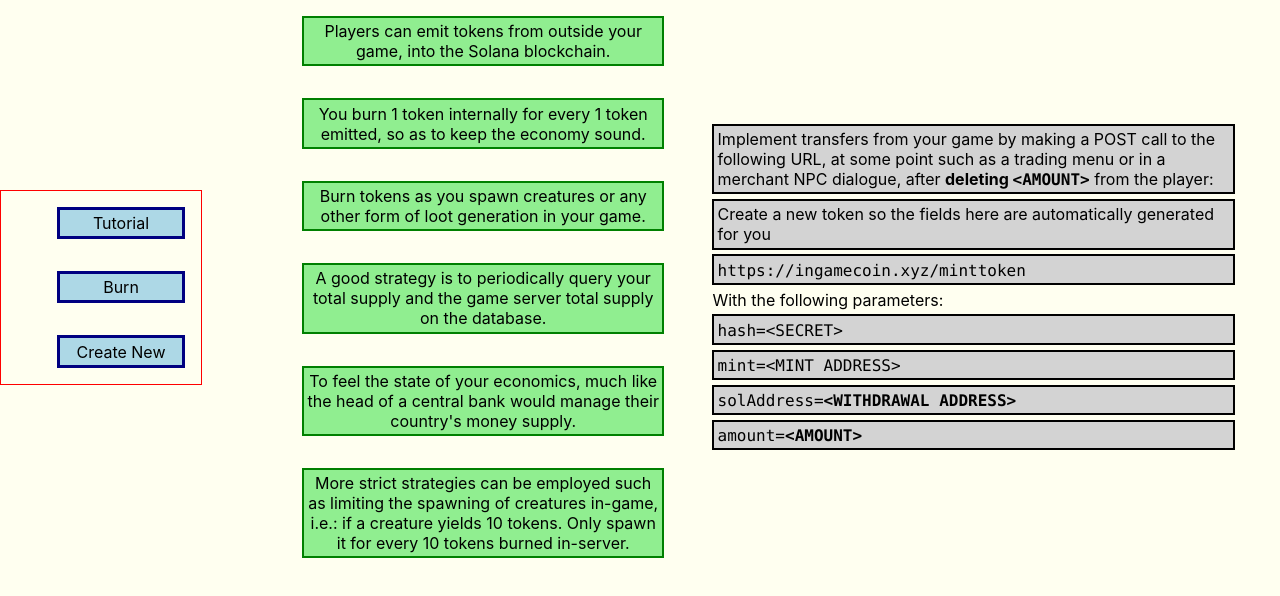
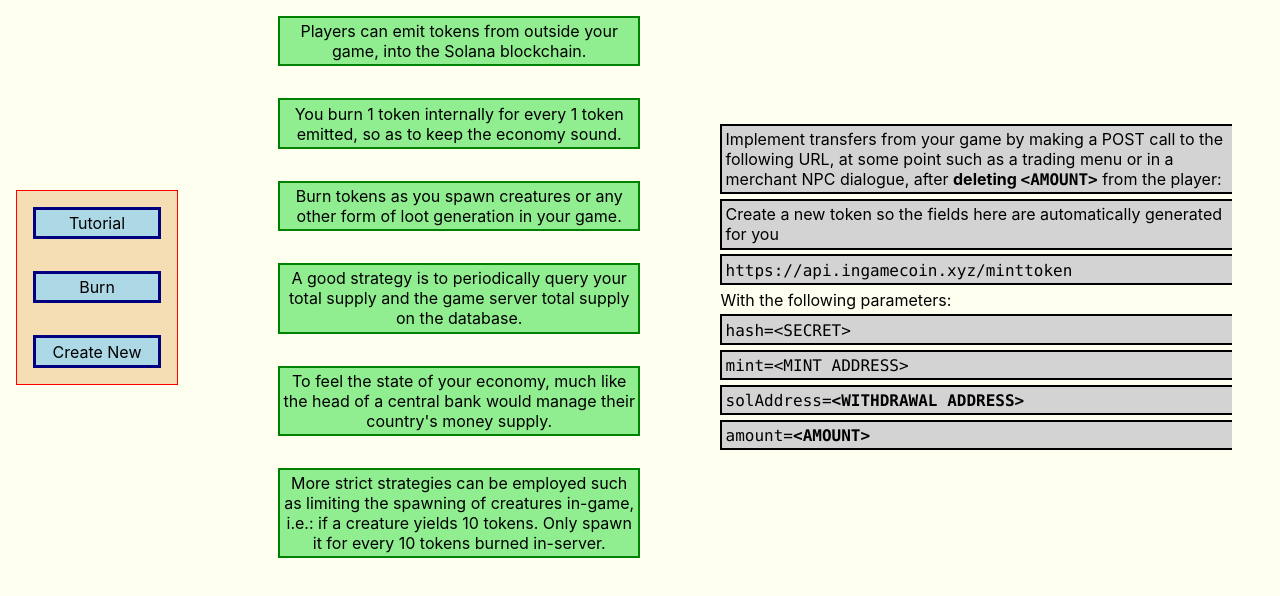
Before and after one commit to alexgfh/ingametoken, a React (Create React App) app: page /concept in a window 1280 px wide. Shown: the top 596 px of the page. Built offline with nearby package versions, Linux system fonts and the light colour scheme.

Commit message:
Improve create new token text. Improve CSS, increase supply to 100000

```diff
--- a/src/Burn.css
+++ b/src/Burn.css
@@ -38,3 +38,7 @@ input {
 .Button:hover {
   background-color: lightcoral;
 }
+
+body {
+  margin-right: 3em;
+}
--- a/src/Concept.css
+++ b/src/Concept.css
@@ -2,8 +2,9 @@
   text-align: center;
   display: flex;
   flex-direction: column;
-  justify-content: end;
-  padding-left: 100px;
+  justify-content: center;
+  align-items: center;
+  margin-left: 100px;
 }
 
 .Concept p {
@@ -11,7 +12,7 @@
   background-color: lightgreen;
   border: 2px solid green;
   width: 22em;
-  margin-right: 3em;
+  margin-inline-end: 5em;
 }
 
 .Instructions > div,
@@ -23,3 +24,14 @@
   margin-top: 0.3em;
   margin-bottom: 0.3em;
 }
+
+.Header {
+  display: flex;
+  flex-direction: row;
+  justify-content: center;
+}
+
+html,
+body {
+  overflow-x: auto;
+}
--- a/src/Concept.tsx
+++ b/src/Concept.tsx
@@ -34,7 +34,7 @@ function Burn() {
           game server total supply on the database.
         </p>
         <p>
-          To feel the state of your economics, much like the head of a central
+          To feel the state of your economy, much like the head of a central
           bank would manage their country's money supply.
         </p>
         <p>
@@ -60,7 +60,7 @@ function Burn() {
           </p>
         )}
         <div>
-          <code>https://ingamecoin.xyz/minttoken</code>
+          <code>https://api.ingamecoin.xyz/minttoken</code>
         </div>
         <span>With the following parameters:</span>
         <div>
--- a/src/Create.css
+++ b/src/Create.css
@@ -29,3 +29,9 @@
 .Button:hover {
   background-color: lightcoral;
 }
+
+.Parameter {
+  background-color: lightgray;
+  border: 1px dotted black;
+  padding: 2px;
+}
--- a/src/Create.tsx
+++ b/src/Create.tsx
@@ -5,26 +5,6 @@ import "./App.css";
 import "./Create.css";
 import tokenClient from "./browserclient.js";
 import NavBar from "./NavBar";
-
-/**
- * Function to produce UUID.
- * See: http://stackoverflow.com/a/8809472
- */
-function generateUUID() {
-  var d = new Date().getTime();
-
-  if (window.performance && typeof window.performance.now === "function") {
-    d += performance.now();
-  }
-
-  var uuid = "xxxxxxxx".replace(/[xy]/g, function (c) {
-    var r = (d + Math.random() * 16) % 16 | 0;
-    d = Math.floor(d / 16);
-    return (c == "x" ? r : (r & 0x3) | 0x8).toString(16);
-  });
-
-  return uuid;
-}
 
 function Create() {
   let [key, setKey] = useState("");
@@ -48,16 +28,16 @@ function Create() {
           </button>
         ) : (
           <div className="CreatedText">
-            <p>
-              Here's your secret key. Save it as this will never be displayed
-              again:
-            </p>
+            <p>Here's your secret key:</p>
 
-            <div>{key}</div>
+            <div className="Parameter">{key}</div>
             <p>And this is your Mint address (public):</p>
 
-            <div>{mint}</div>
-            <p>Use these to call the API from your game code, as explained in the Tutorial.</p>
+            <div className="Parameter">{mint}</div>
+            <p>
+              Use these to call the API from your game code, as explained in the{" "}
+              <a href="/concept">Tutorial</a>.
+            </p>
           </div>
         )}
       </div>
--- a/src/NavBar.css
+++ b/src/NavBar.css
@@ -3,8 +3,10 @@
   display: flex;
   flex-direction: column;
   justify-content: left;
+  margin-left: 1em;
   width: 10em;
   border: 1px solid red;
+  background-color: wheat;
 }
 
 .NavBarElement {
@@ -18,9 +20,14 @@
 }
 
 .CoinInfo {
-  margin-left: 0.5em;
+  margin-left: 1em;
+  white-space: nowrap;
 }
 
 .NavBarElement:hover {
   background-color: lightcoral;
 }
+
+ul {
+  padding-inline-start: 0;
+}
--- a/src/browserclient.js
+++ b/src/browserclient.js
@@ -5,7 +5,7 @@ function createCoin() {
     mode: "cors",
     body: JSON.stringify({
       decimals: 6,
-      supply: 1000,
+      supply: 100000,
     }),
     method: "POST",
   })
```
